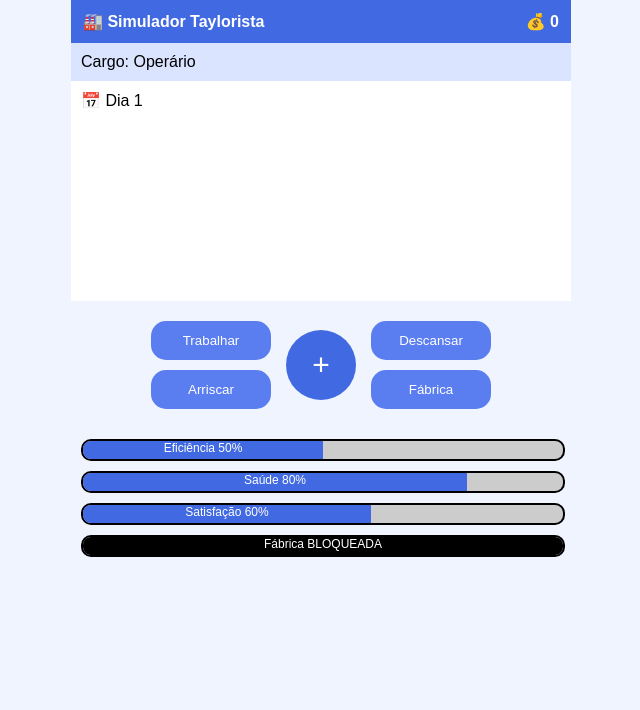
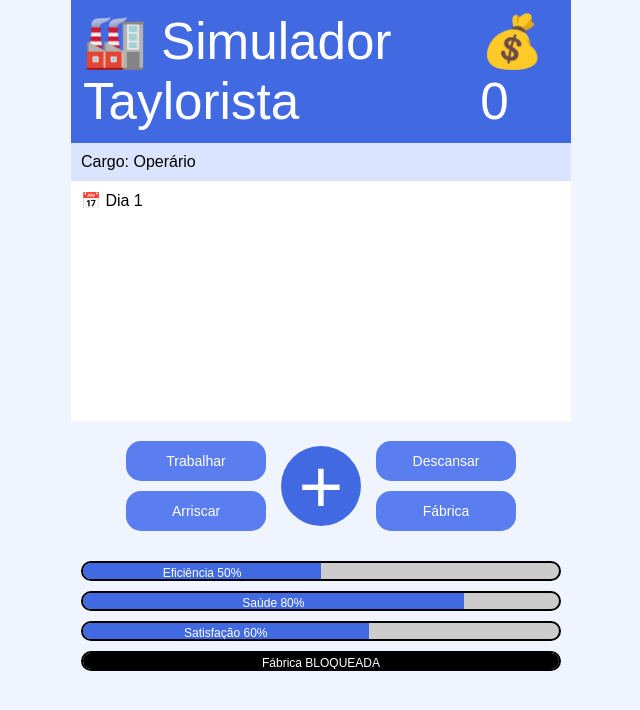
Before and after one commit to SnoopyZLT/Taylorismo-game3, a plain HTML site: page index.html in a window 1280 px wide. Shown: the whole page, without its empty margins (319-959 px from the left). Drawn offline with Linux system fonts and the light colour scheme.

Commit message:
style.css

```diff
--- a/style.css
+++ b/style.css
@@ -1,9 +1,17 @@
+* {
+  box-sizing: border-box;
+}
+
 body {
   margin: 0;
   font-family: Arial;
   background: #f0f4ff;
+
+  width: 100%;
   max-width: 500px;
   margin: auto;
+
+  overflow-x: hidden;
 }
 
 /* TOPO */
@@ -13,7 +21,7 @@ body {
   padding: 12px;
   display: flex;
   justify-content: space-between;
-  font-weight: bold;
+  font-size: 4vw;
 }
 
 /* PERFIL */
@@ -25,7 +33,9 @@ body {
 /* HISTÓRIA */
 #historia {
   background: white;
-  height: 200px;
+  height: 30vh;
+  min-height: 150px;
+  max-height: 300px;
   overflow-y: auto;
   padding: 10px;
 }
@@ -49,22 +59,26 @@ body {
 /* BOTÕES */
 #opcoes-esquerda button,
 #opcoes-direita button {
-  width: 120px;
+  width: 35vw;
+  max-width: 140px;
   padding: 12px;
   border-radius: 15px;
   border: none;
   background: #5a7df0;
   color: white;
+  font-size: 14px;
 }
 
-/* BOTÃO + CENTRAL */
+/* BOTÃO + */
 .botao-centro {
   margin: 0 15px;
-  width: 70px;
-  height: 70px;
+  width: 18vw;
+  height: 18vw;
+  max-width: 80px;
+  max-height: 80px;
   background: #4169E1;
   color: white;
-  font-size: 30px;
+  font-size: 6vw;
   border-radius: 50%;
   display: flex;
   justify-content: center;
@@ -74,7 +88,6 @@ body {
 /* BARRAS */
 .barras {
   padding: 10px;
-  margin-top: 10px;
 }
 
 .blocoBarra {
@@ -83,7 +96,7 @@ body {
 
 .barra {
   width: 100%;
-  height: 18px;
+  height: 20px;
   background: #ccc;
   border: 2px solid black;
   border-radius: 10px;
@@ -96,6 +109,7 @@ body {
   color: white;
   text-align: center;
   font-size: 12px;
+  line-height: 20px;
   transition: width 0.5s;
 }
 
@@ -119,6 +133,30 @@ body {
   width: 90%;
 }
 
+#popupOpcoes button {
+  width: 100%;
+  margin-top: 10px;
+  padding: 12px;
+  border-radius: 15px;
+  background: #4169E1;
+  color: white;
+  border: none;
+}
+
+/* OCULTO */
 .hidden {
   display: none;
 }
+
+/* TELAS PEQUENAS */
+@media (max-width: 350px) {
+  .botao-centro {
+    width: 60px;
+    height: 60px;
+  }
+
+  #opcoes-esquerda button,
+  #opcoes-direita button {
+    width: 120px;
+  }
+}
```
